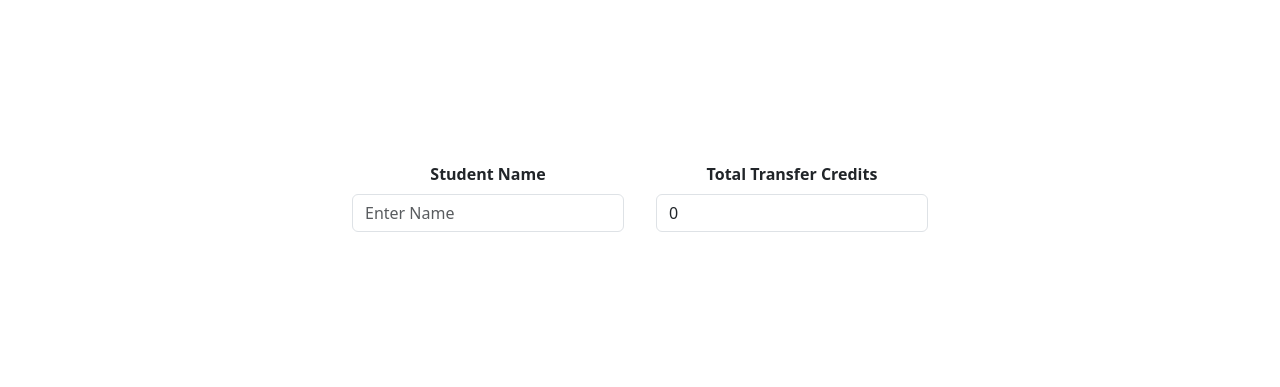
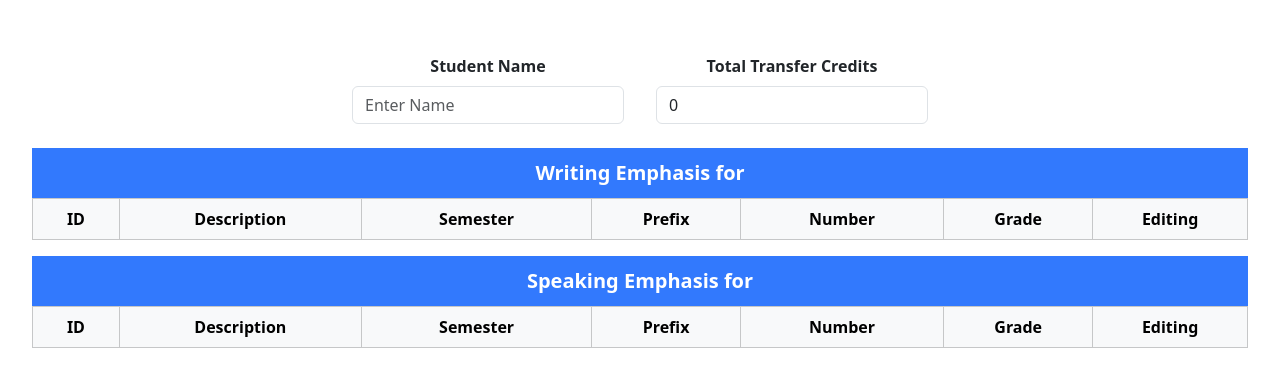
Before and after one commit to AlexPham0209/project-3, a React (Vite) app: page / in a window 1280 px wide. Shown: the part 199-586 px from the top of the page. Built offline with nearby package versions, Linux system fonts and the light colour scheme.

Commit message:
Removed console.log() from Prompt.jsx

```diff
--- a/src/App.jsx
+++ b/src/App.jsx
@@ -45,6 +45,9 @@ function App() {
   // Once the credit has changed, we create the list of course objects
   // The number of courses depends on the amount of credits one have
   useEffect(() => {
+    if (credits === null)
+      return;
+
     let numOfCourses = 0;
 
     if (credits < 40)
@@ -93,7 +96,8 @@ function App() {
   return (
     <div>
       <Prompt setName={setName} credits={credits} setCredits={setCredits}></Prompt>
-      {credits !== null && Table()}
+      {/* {credits !== null && Table()} */}
+      {Table()}
     </div>
   );
 }
--- a/src/Prompt.jsx
+++ b/src/Prompt.jsx
@@ -33,7 +33,6 @@ export default function Prompt({setName, credits, setCredits}) {
         });
     };
 
-    console.log(properties);
     return (
         <Form className='course-form' onSubmit={onSubmit}>
             <Form.Group className='text-bar' controlId='name'>
```
